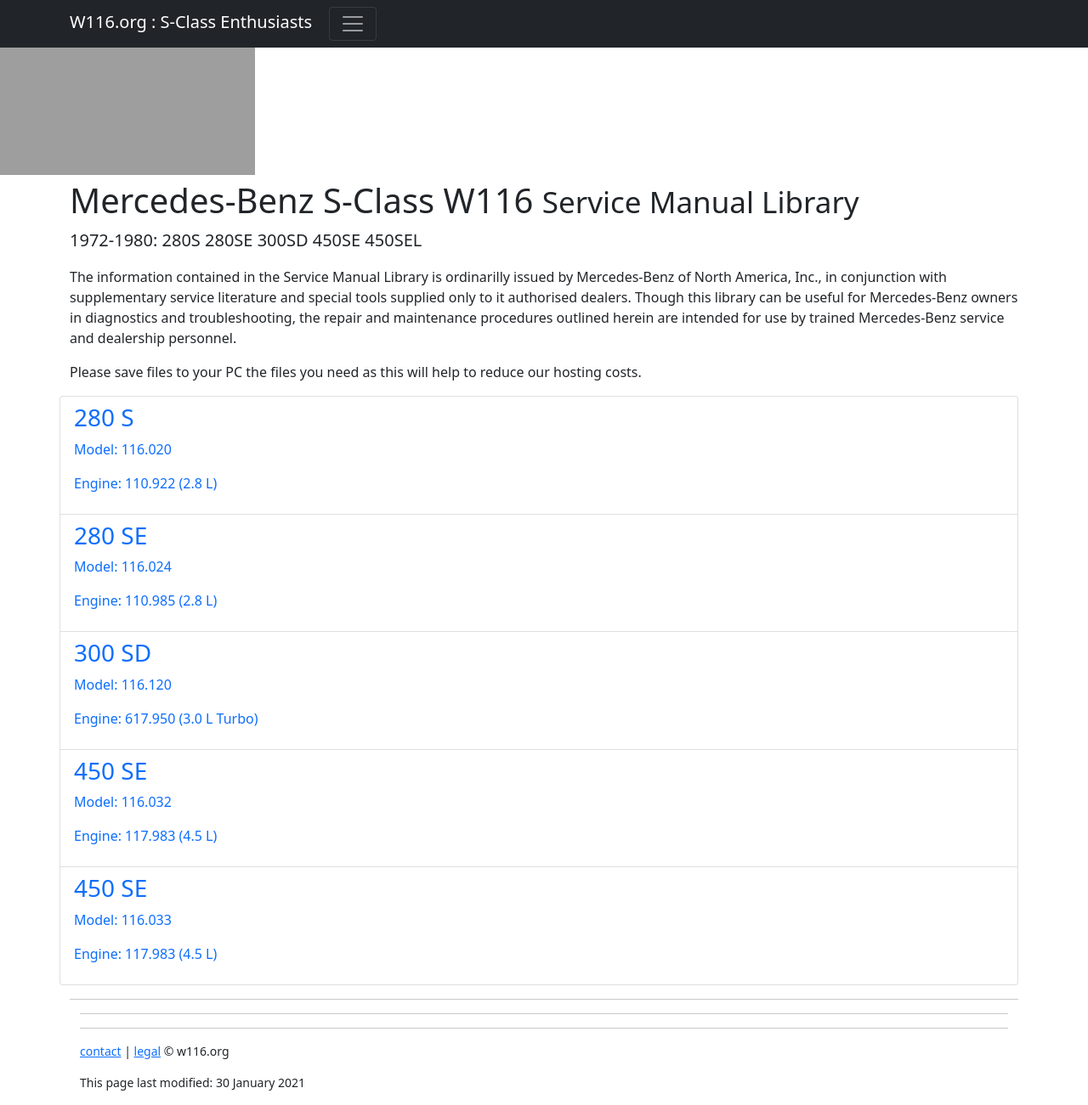
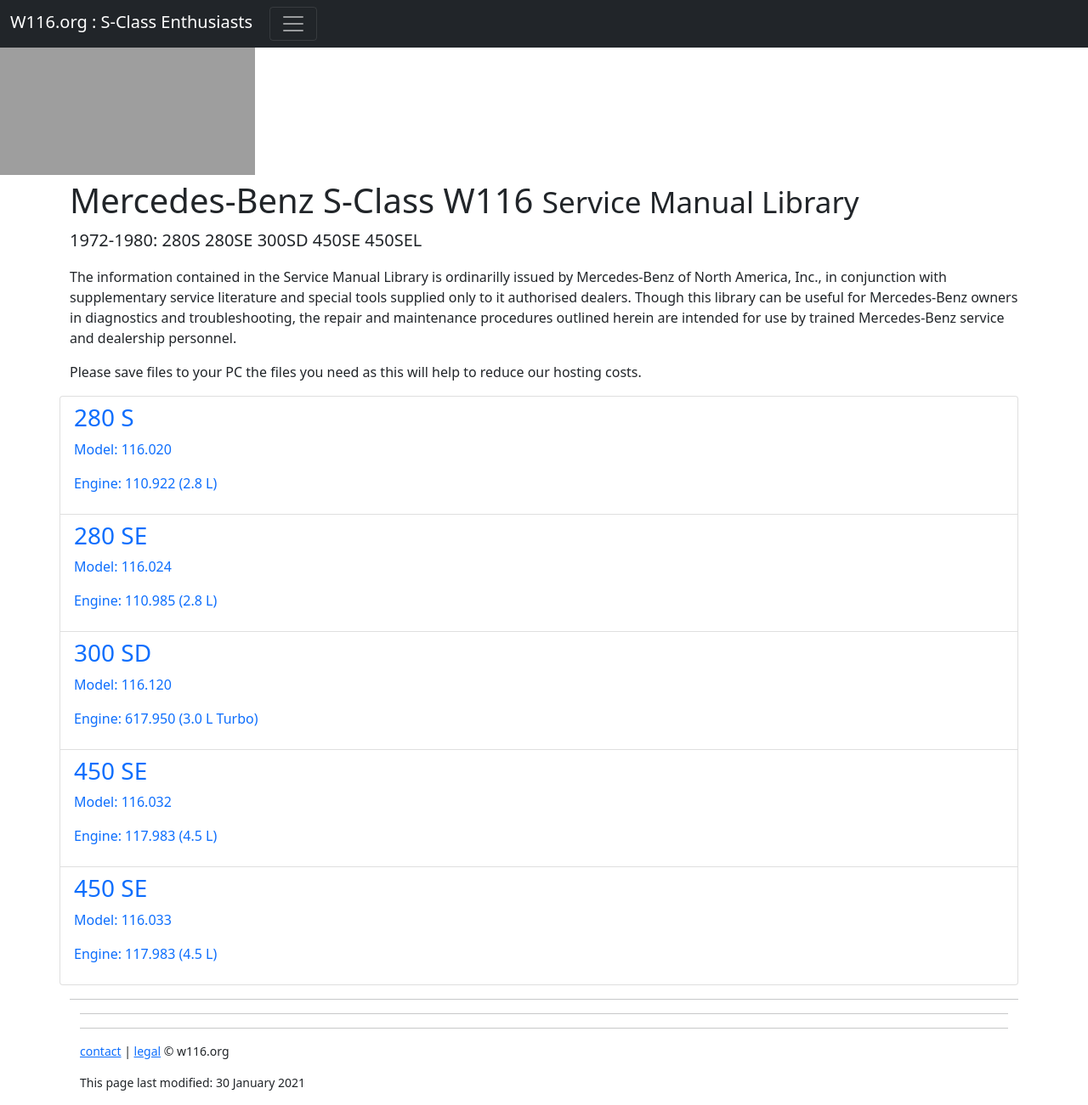
Before and after one commit to W116org/handbook, a Jekyll site: the page built from index.html, in a window 1280 px wide. Shown: the whole page at 85% size. Built offline with Jekyll 4.4.1, drawn with Linux system fonts in a browser that asks for light colours; comment, search, counter and statistics services are not loaded; grey boxes are pictures that could not be loaded.

Commit message:
Update navbar.html

```diff
--- a/_includes/navbar.html
+++ b/_includes/navbar.html
@@ -1,5 +1,5 @@
 <nav class="navbar navbar-dark bg-dark navbar-static-top">
-     <div class="container">
+     <div class="container-fluid">
           <div class="navbar-header">
                <a href="/" class="navbar-brand">W116.org : S-Class Enthusiasts</a>
                <button class="navbar-toggler" type="button" data-bs-toggle="collapse" data-bs-target="#navbar-main">
@@ -7,7 +7,7 @@
                </button>
           </div>
           <div class="navbar-collapse collapse" id="navbar-main">
-               <ul class="nav navbar-nav navbar-right">
+               <ul class="navbar-nav me-auto mb-2 mb-lg-0">
                     <li class="nav-item"><a class="nav-link" href="//forum.w116.org/">forum</a></li>
                     <li class="nav-item"><a class="nav-link" href="//gallery.w116.org/">gallery</a></li>
                     <li class="nav-item"><a class="nav-link" href="//www.w116.org/tech/">technical</a></li>
```
